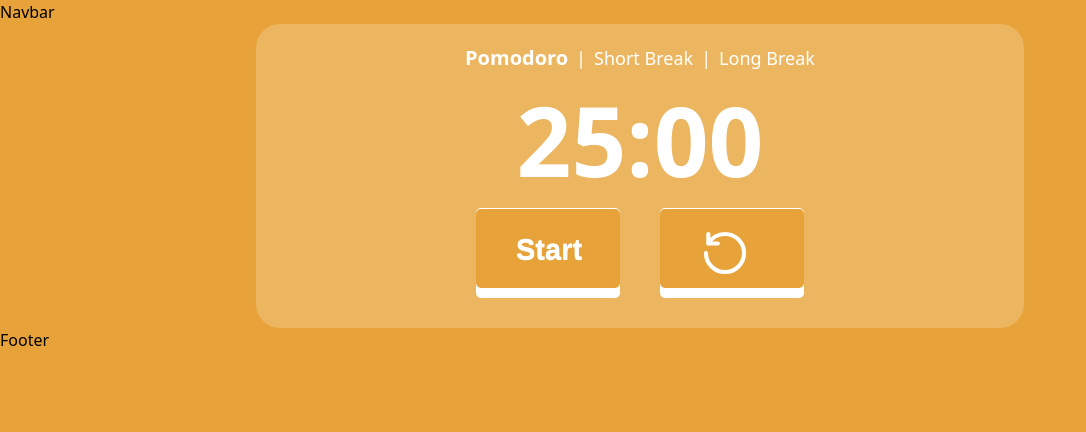
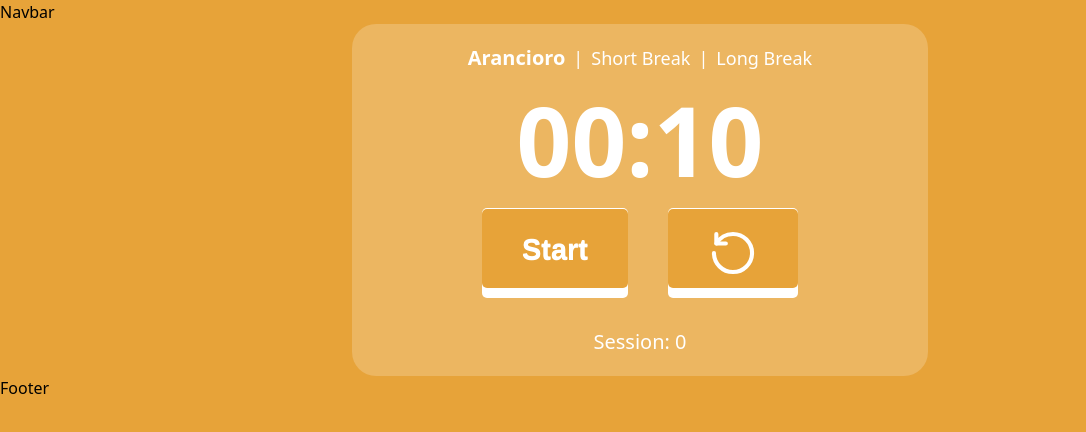
Before and after one commit to yahorlahunovich/productivity-manager, a React (Create React App) app: page / in a window 1280 px wide. Shown: the top 432 px of the page, without its empty margins (0-1086 px from the left). Built offline with nearby package versions, Linux system fonts and the light colour scheme.

Commit message:
adding session statistic and automatic mode change

```diff
--- a/src/App.tsx
+++ b/src/App.tsx
@@ -2,16 +2,10 @@ import React from "react";
 import Timer from "./components/timer/Timer";
 import Navbar from "./components/navbar/Navbar";
 import Footer from "./components/footer/Footer";
-import { useAppDispatch, useAppSelector } from "./redux/hooks";
-import { timerActions } from "./redux/timerSlice";
+import { useAppSelector } from "./redux/hooks";
 
 function App() {
-  const dispatch = useAppDispatch();
   const currentMode = useAppSelector((state) => state.timer.currentMode);
-  function onBackgroundChange(mode: "pomodoro" | "shortBreak" | "longBreak") {
-    dispatch(timerActions.setCurrentMode(mode));
-  }
-
   return (
     <div
       className={`min-h-screen ${
@@ -25,7 +19,7 @@ function App() {
       }`}
     >
       <Navbar />
-      <Timer onBackgroundChange={onBackgroundChange} />
+      <Timer />
       <Footer />
     </div>
   );
--- a/src/components/timer/Timer.tsx
+++ b/src/components/timer/Timer.tsx
@@ -1,12 +1,10 @@
-import React, { useEffect, useState } from "react";
+import React, { useEffect } from "react";
 import { useAppDispatch, useAppSelector } from "../../redux/hooks";
 import { timerActions } from "../../redux/timerSlice";
 
-interface TimerProps {
-  onBackgroundChange: (mode: "pomodoro" | "shortBreak" | "longBreak") => void;
-}
-export default function Timer({ onBackgroundChange }: TimerProps) {
+export default function Timer() {
   const dispatch = useAppDispatch();
+  const session = useAppSelector((state) => state.timer.session);
   const currentMode = useAppSelector((state) => state.timer.currentMode);
   const isTimerOn = useAppSelector((state) => state.timer.isTimerOn);
   const time = useAppSelector((state) => state.timer.time);
@@ -63,9 +61,26 @@ export default function Timer({ onBackgroundChange }: TimerProps) {
       }, 1000);
       return () => clearInterval(interval);
     }
-  }, [time, isTimerOn]);
+  }, [time, isTimerOn, dispatch]);
+  useEffect(() => {
+    if (time === 0) {
+      audioPlay();
+      if (initialTime === pomodoroTime) {
+        dispatch(timerActions.setSession());
+      }
+      dispatch(timerActions.setIsTimerOn(false));
+      if (session === 0) onShortBreak();
+      else if (currentMode === "pomodoro" && session % 2 !== 0) {
+        onShortBreak();
+      } else if (currentMode === "pomodoro" && session % 2 === 0) {
+        onLongBreak();
+      } else if (currentMode === "shortBreak" || currentMode === "longBreak") {
+        onPomodoro();
+      }
+    }
+  }, [time, dispatch]);
   return (
-    <div className="container flex flex-col items-center max-w-3xl mx-auto p-5 rounded-3xl bg-white bg-opacity-20">
+    <div className="container flex flex-col items-center max-w-xl mx-auto p-5 rounded-3xl bg-white bg-opacity-20">
       <div className="mb-5 text-white text-lg">
         <button
           className={`px-2 ${
@@ -73,7 +88,7 @@ export default function Timer({ onBackgroundChange }: TimerProps) {
           }`}
           onClick={onPomodoro}
         >
-          Pomodoro
+          Arancioro
         </button>
         <span>|</span>
         <button
@@ -98,7 +113,7 @@ export default function Timer({ onBackgroundChange }: TimerProps) {
       <div className="flex flex-row items-center">
         <div>
           <button
-            className={`animationBut w-36 h-20 ${
+            className={`animationBut h-20 ${
               currentMode === "pomodoro"
                 ? "bg-mainOrange"
                 : currentMode === "shortBreak"
@@ -114,7 +129,7 @@ export default function Timer({ onBackgroundChange }: TimerProps) {
         </div>
         <div>
           <button
-            className={`animationBut w-36 h-20 ${
+            className={`animationBut h-20 ${
               currentMode === "pomodoro"
                 ? "bg-mainOrange"
                 : currentMode === "shortBreak"
@@ -160,6 +175,9 @@ export default function Timer({ onBackgroundChange }: TimerProps) {
           </button>
         </div>
       </div>
+      <div className="mt-5 text-white text-xl font-bolder">
+        <span>Session: {session}</span>
+      </div>
     </div>
   );
 }
--- a/src/redux/timerSlice.ts
+++ b/src/redux/timerSlice.ts
@@ -8,16 +8,18 @@ type InitialState = {
   longBreakTime: number;
   isTimerOn: boolean;
   currentMode: "pomodoro" | "shortBreak" | "longBreak";
+  session: number;
 };
 
 const initialState: InitialState = {
-  initialTime: 25 * 60,
-  time: 25 * 60,
-  pomodoroTime: 25 * 60,
-  shortBreakTime: 5 * 60,
+  initialTime: 10,
+  time: 10,
+  pomodoroTime: 10,
+  shortBreakTime: 5,
   longBreakTime: 15 * 60,
   isTimerOn: false,
   currentMode: "pomodoro",
+  session: 0,
 };
 
 const timerSlice = createSlice({
@@ -39,6 +41,9 @@ const timerSlice = createSlice({
     setInitialTime(state, action: PayloadAction<number>) {
       state.initialTime = action.payload;
     },
+    setSession(state) {
+      state.session++;
+    },
   },
 });
 
```
Also changed, not shown: src/assets/images/resetImg.svg (added), 1 other file (tests, documents, lock files or other folders).
